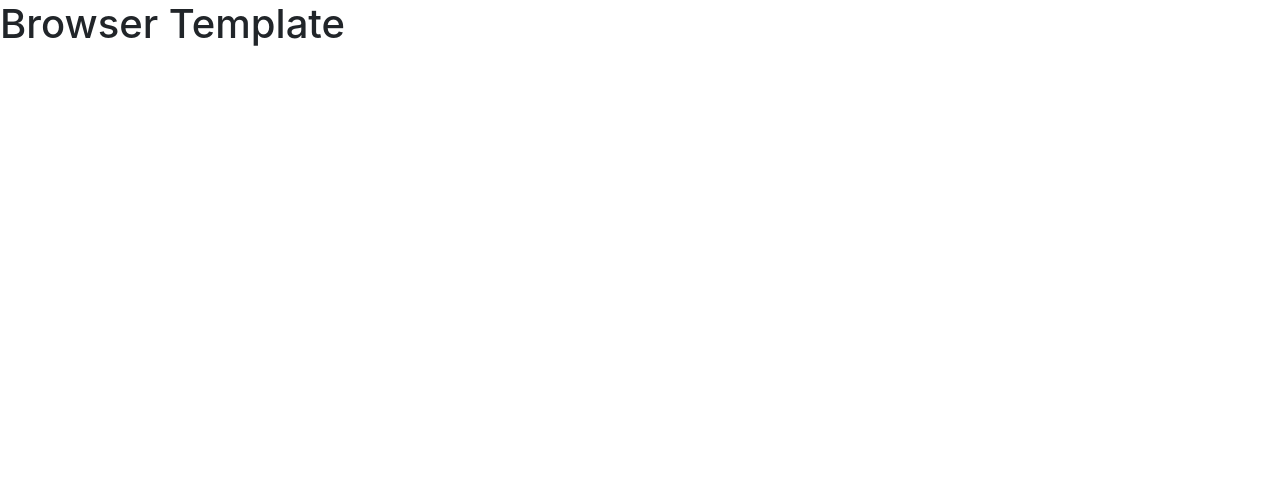
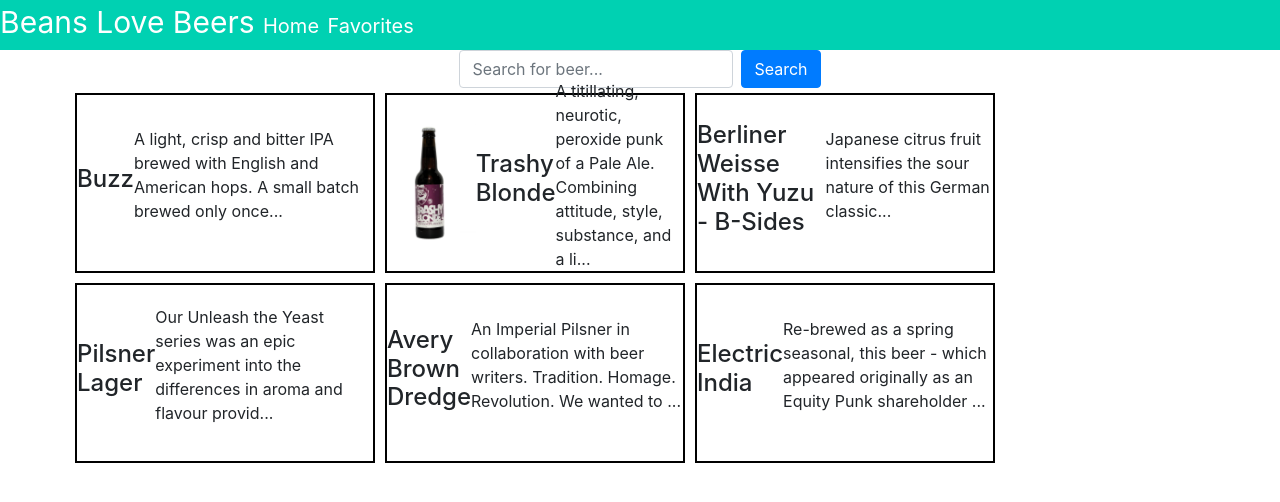
Before and after one commit to yingsongsana/front-end-take-home, a website built with webpack: page index.html in a window 1280 px wide. Built offline with nearby package versions, Linux system fonts and the light colour scheme.

Commit message:
Added main html elements
Minimal styling on navbar. Still need to include all images

```diff
--- a/assets/styles/index.scss
+++ b/assets/styles/index.scss
@@ -1 +1,27 @@
 @import '~bootstrap/scss/bootstrap';
+
+.topnav {
+  background-color: #00D1B2;
+  color: #ffffff;
+  font-size: 30px;
+  height: 50px;
+  a {
+    color: #ffffff;
+    font-size: 20px;
+    justify-content: flex-end;
+  }
+}
+
+.form-inline {
+  justify-content: center;
+}
+
+.box {
+  align-items: center;
+  border: 2px solid black;
+  display: flex;
+  height: 180px;
+  justify-content: center;
+  margin: 5px;
+  width: 300px;
+}
--- a/index.html
+++ b/index.html
@@ -1,7 +1,7 @@
 <!DOCTYPE html>
 <html>
     <head>
-      <title>Example</title>
+      <title>Front-end Challenge</title>
       <meta name="viewport" content="width=device-width, initial-scale=1">
 
       <!-- Do not add `link` tags-->
@@ -12,6 +12,51 @@
       <script src="public/application.js" type="text/javascript" charset="utf-8" defer></script>
     </head>
     <body>
-      <h1>Browser Template</h1>
+      <div class="topnav">Beans Love Beers
+        <a class="active" href="#home">Home</a>
+        <a href="#favorites">Favorites</a>
+      </div>
+
+      <form class="form-inline">
+        <input class="form-control mr-sm-2" type="search" placeholder="Search for beer..." aria-label="Search">
+        <button class="btn btn-primary my-2 my-sm-0" type="submit">Search</button>
+      </form>
+
+      <div class="container">
+        <div class="row">
+          <div class="box">
+            <img src="#" alt=""/>
+            <h4>Buzz</h4>
+            <p>A light, crisp and bitter IPA brewed with English and American hops. A small batch brewed only once...</p>
+          </div>
+          <div class="box">
+            <img src="public/trashy_blonde.jpg" alt="" width="30%"/>
+            <h4>Trashy Blonde</h4>
+            <p>A titillating, neurotic, peroxide punk of a Pale Ale. Combining attitude, style, substance, and a li...</p>
+          </div>
+          <div class="box">
+            <img src="#" alt=""/>
+            <h4>Berliner Weisse With Yuzu - B-Sides</h4>
+            <p>Japanese citrus fruit intensifies the sour nature of this German classic...</p>
+          </div>
+        </div>
+        <div class="row">
+          <div class="box">
+            <img src="#" alt=""/>
+            <h4>Pilsner Lager</h4>
+            <p>Our Unleash the Yeast series was an epic experiment into the differences in aroma and flavour provid...</p>
+          </div>
+          <div class="box">
+            <img src="#" alt=""/>
+            <h4>Avery Brown Dredge</h4>
+            <p>An Imperial Pilsner in collaboration with beer writers. Tradition. Homage. Revolution. We wanted to ...</p>
+          </div>
+          <div class="box">
+            <img src="#" alt=""/>
+            <h4>Electric India</h4>
+            <p>Re-brewed as a spring seasonal, this beer - which appeared originally as an Equity Punk shareholder ...</p>
+          </div>
+        </div>
+      </div>
     </body>
 </html>
```
Also changed, not shown: public/trashy_blonde.jpg (added), 1 other file.
